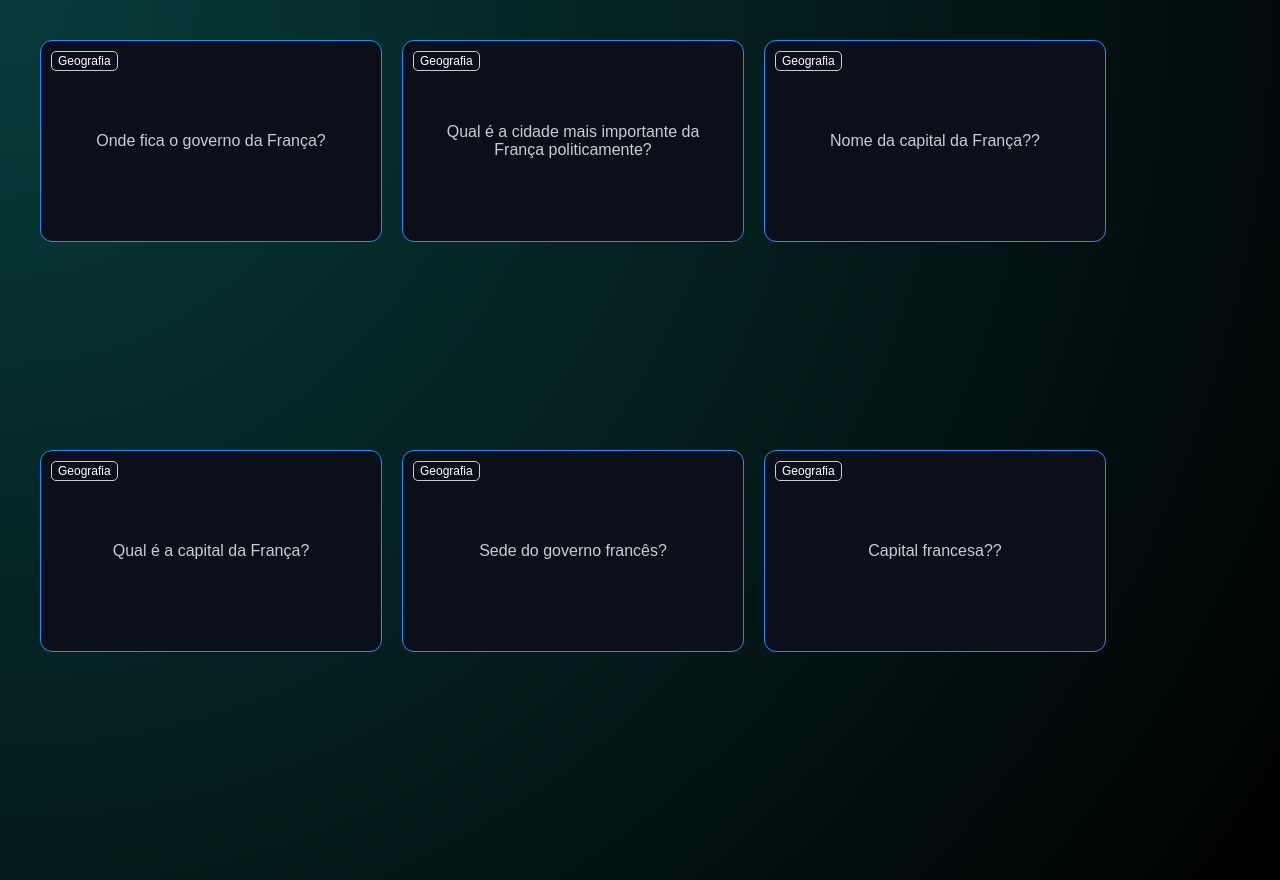
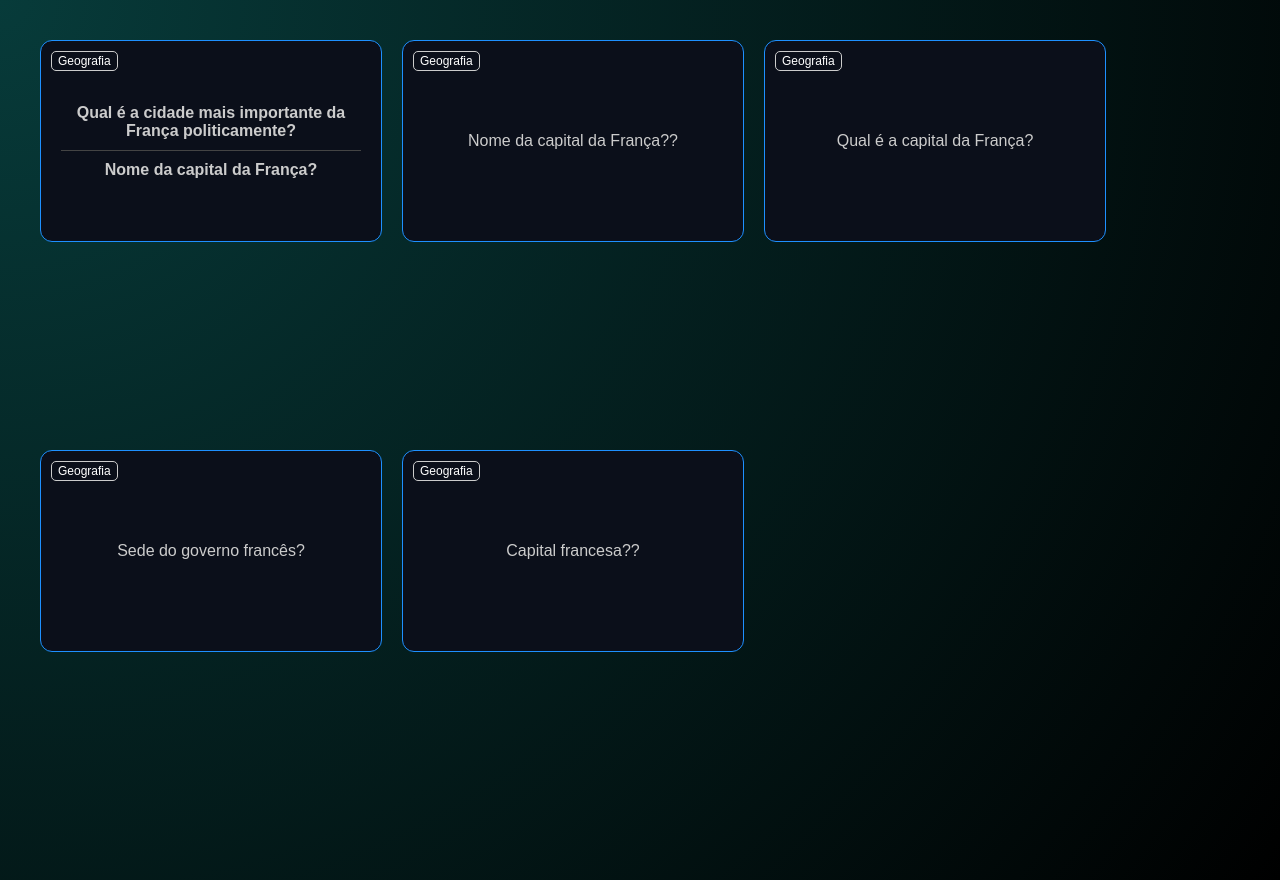
Before and after one commit to escolaprojetos/escola-2-g, a plain HTML site: page index.html in a window 1280 px wide. Drawn offline with Linux system fonts and the light colour scheme.

Commit message:
Update index.html
index.tml

```diff
--- a/index.html
+++ b/index.html
@@ -77,17 +77,16 @@
 </head>
 <body>
 
-  <div class="card" onclick="showAnswer(this)">
-    <div class="tag">Geografia</div>
-    <div class="question">Onde fica o governo da França?</div>
+ <div class="card" onclick="showAnswer(this)">
+  <div class="tag">Geografia</div>
+  <div>
+    <div class="question"><b>Qual é a cidade mais importante da França politicamente?</b></div>
     <div class="answer">Paris.</div>
+    <hr style="border: none; border-top: 1px solid #444; margin: 10px 0;">
+    <div class="question"><b>Nome da capital da França?</b></div>
+    <div class="answer">A capital da França é Paris.</div>
   </div>
-
-  <div class="card" onclick="showAnswer(this)">
-    <div class="tag">Geografia</div>
-    <div class="question">Qual é a cidade mais importante da França politicamente?</div>
-    <div class="answer">Paris.</div>
-  </div>
+</div>
 
   <div class="card" onclick="showAnswer(this)">
     <div class="tag">Geografia</div>
```
